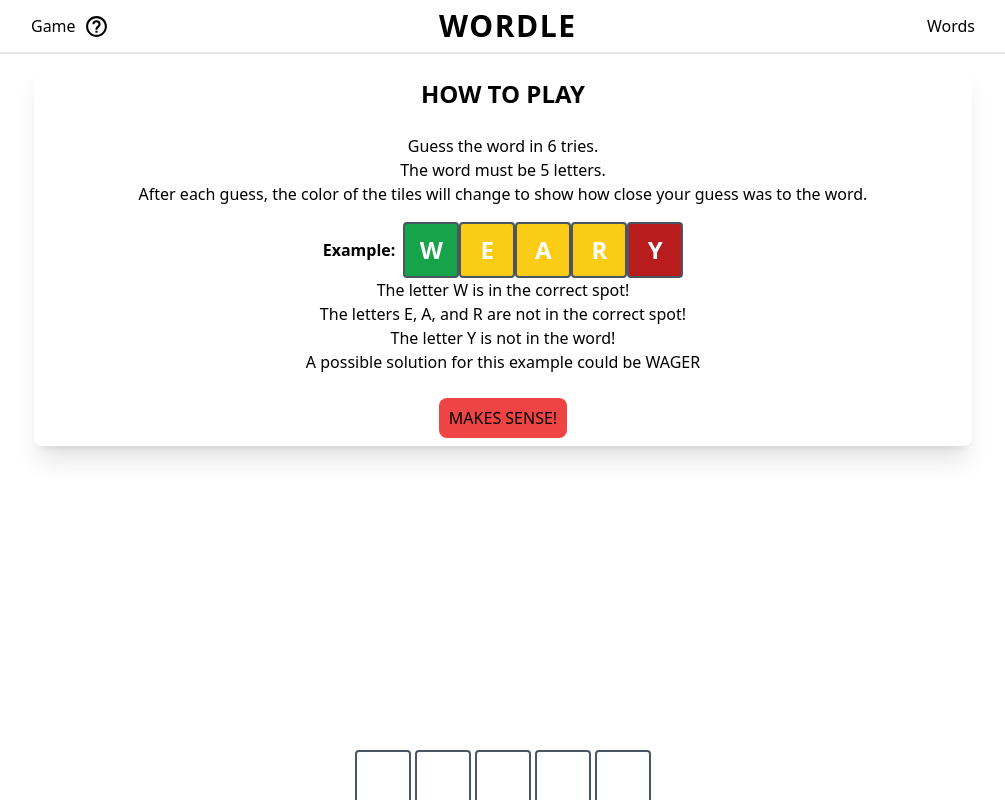
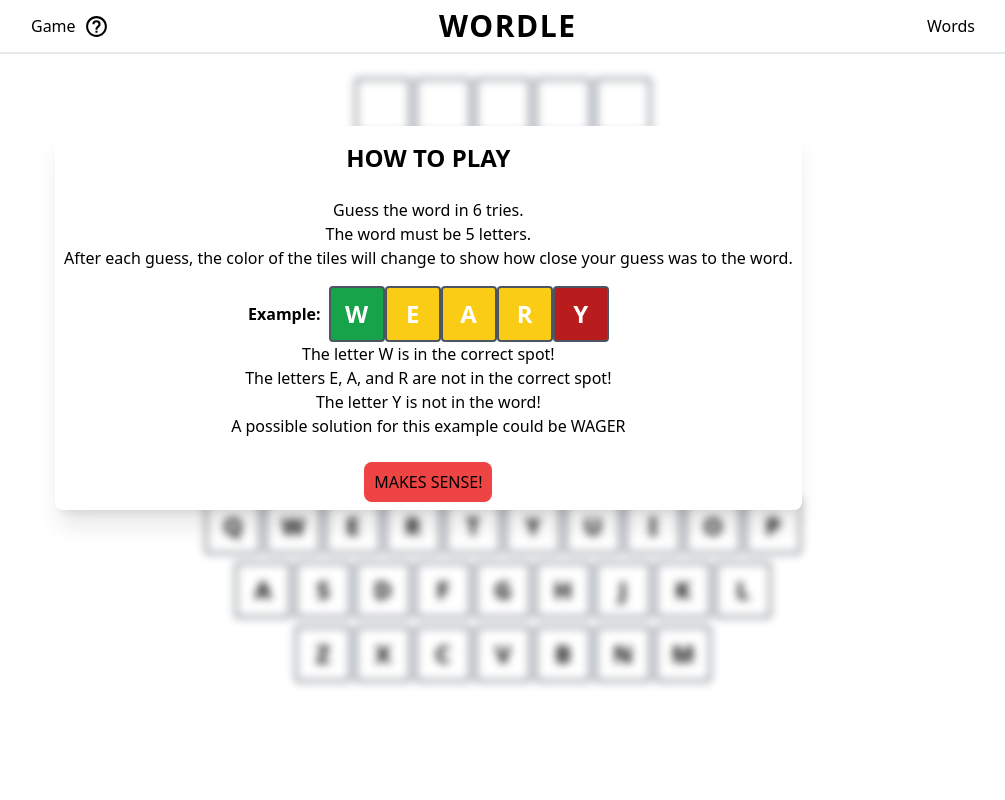
Before and after one commit to blin007/wordle-clone, a React (Create React App) app in the folder frontend/: page / in a window 1280 px wide. Both pictures are taken after a click on the icon 233 px from the left and 26 px from the top of the page. Shown: the top 800 px of the page, without its empty margins (137-1142 px from the left). Built offline with nearby package versions, Linux system fonts and the light colour scheme; no server answers.

Commit message:
4/23 Brian
Fixed positioning of modals

```diff
--- a/frontend/src/components/EndGameModal.jsx
+++ b/frontend/src/components/EndGameModal.jsx
@@ -3,9 +3,9 @@
 
     return (
         //set the background
-        <div className='backdrop-blur-sm h-full w-full flex justify-center items-center'>
+        <div className='fixed backdrop-blur-sm h-full w-full flex items-center'>
             {/*Modal container*/}
-            <div className='bg-white w-96 h-96 flex flex-col rounded-lg shadow-xl mb-72 mt-12'>
+            <div className='bg-white w-96 h-96 flex flex-col rounded-lg shadow-xl mb-72 mt-12 ml-80'>
                 {/*Display game result*/}
                 <div className='text-center m-6 font-bold text-2xl'>
                     {props.result}
--- a/frontend/src/components/TutorialModal.jsx
+++ b/frontend/src/components/TutorialModal.jsx
@@ -3,9 +3,9 @@
 const TutorialModal = (props) =>{
     return (
         <>
-            <div className='backdrop-blur-sm h-full w-full flex justify-center items-center'>
+            <div className='fixed backdrop-blur-sm h-full w-full flex ml-16 items-center'>
                 {/*Modal container*/}
-                <div className='bg-white w-11/12 h-96 flex flex-col rounded-lg shadow-xl mb-72 py-2'>
+                <div className=' bg-white w-7/12 h-96 flex flex-col rounded-lg shadow-xl mb-72 py-2'>
                     <div className='text-center py-2 font-bold text-2xl'>
                         HOW TO PLAY
                     </div>
```
